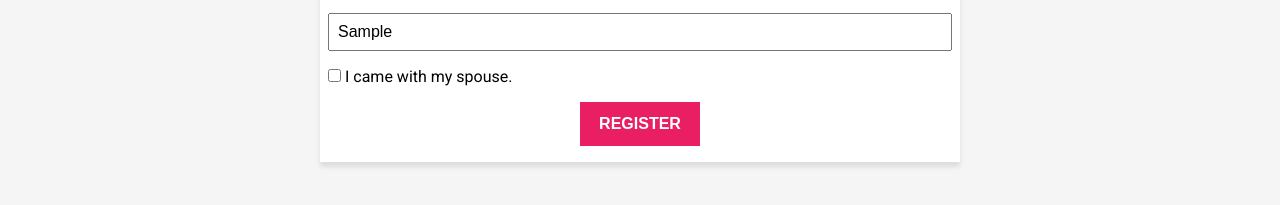
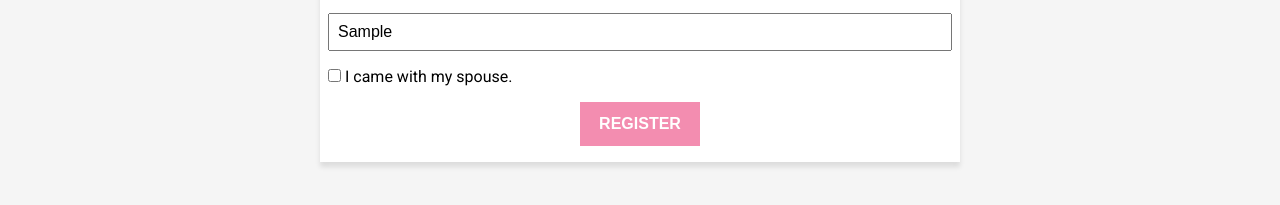
Before and after one commit to sylvhama/giftexchange, a website built with webpack: page public/index.html in a window 1280 px wide. Both pictures are taken after typing "Sample" into the empty fields and a click on the button "REGISTER". Shown: the part 103-308 px from the top of the page. Built offline with nearby package versions, Linux system fonts and the light colour scheme; no server answers.

Commit message:
added disabling button

```diff
--- a/app/components/Register.js
+++ b/app/components/Register.js
@@ -5,29 +5,56 @@ import css from './register.css';
 const Register = {
   template : `
     <form class="register-form">
-      <input class="input" name="name" type="text" placeholder="Write your name" required />
+      <input class="input main-name" name="name" type="text" placeholder="Write your name" required />
       <label class="label">
         <input class="input input--checkbox spouse-checkbox" type="checkbox" name="spouse" value="yes" /> I came with my spouse.
       </label>
       <div class="spouse-registration spouse-registration--hidden">
         <select class="input spouse-selector">
-          <option selected="selected">Select your spouse</option>
+          <option selected="selected" value="default">Select your spouse</option>
         </select>
         <p class="in-between">Or</p>
-        <input class="input" name="spousename" type="text" placeholder="Add his/her name here"/>
+        <input class="input spouse-name" name="spousename" type="text" placeholder="Register his/her name too"/>
       </div>
       ${Button({caption:'Register'}, {type: 'submit'})}
     </form>
   `,
   controller : (myFirebase) => {
     const registerForm = document.querySelector('.register-form'),
-          spouseCheckbox = document.querySelector('.spouse-checkbox'),
-          spouseRegistration = document.querySelector('.spouse-registration');
+          spouseCheckbox = registerForm.querySelector('.spouse-checkbox'),
+          spouseRegistration = registerForm.querySelector('.spouse-registration'),
+          mainName = registerForm.querySelector('.main-name'),
+          spouseSelector = registerForm.querySelector('.spouse-selector'),
+          spouseName = registerForm.querySelector('.spouse-name'),
+          submit = registerForm.querySelector('button[type=submit]'),
+          today = new Date(),
+          year = today.getFullYear();
     spouseCheckbox.addEventListener('change', function(event){
       spouseRegistration.classList.toggle('spouse-registration--hidden');
     });
     registerForm.addEventListener("submit", function(event) {
       event.preventDefault();
+      const namesToAdd = [];
+      let spouse = '';
+      submit.setAttribute("disabled", "");
+      namesToAdd.push(Promise.resolve(myFirebase.addParticipant(year, mainName.value)));
+      if(spouseSelector.value !== 'default') spouse = spouseSelector.value;
+      if(spouseName.value !== '') spouse = spouseName.value;
+      if(spouse !== '') namesToAdd.push( Promise.resolve(myFirebase.addParticipant(year, spouse)));
+      Promise.all(namesToAdd)
+      .then(() => {
+        mainName.value = '';
+        spouseSelector.value = 'default';
+        spouseName.value = '';
+        spouseCheckbox.checked = false;
+        spouseRegistration.classList.add('spouse-registration--hidden');
+        submit.removeAttribute("disabled");
+      })
+      .catch((error) => {
+        submit.removeAttribute("disabled");
+        console.error(error);
+        alert('An error occured, contact Mr. Smith!')
+      });
     });
   }
 }
--- a/app/components/shared/button.css
+++ b/app/components/shared/button.css
@@ -10,7 +10,7 @@
   line-height: 1;
   text-transform: uppercase;
   cursor: pointer;
-  transition: ease .25s background-color, ease .25s color;
+  transition: ease .25s opacity, ease .25s background-color, ease .25s color;
 }
 
 .button__caption {
@@ -18,10 +18,21 @@
 }
 
 .button:hover {
-  border-color: currentColor;
   background-color: #fff;
 }
 
 .button:hover .button__caption {
   color: inherit;
 }
+
+.button:disabled {
+  opacity: 0.5;
+}
+
+.button:disabled:hover {
+  background-color: currentColor;
+}
+
+.button:disabled:hover .button__caption {
+  color: #fff;
+}
```
